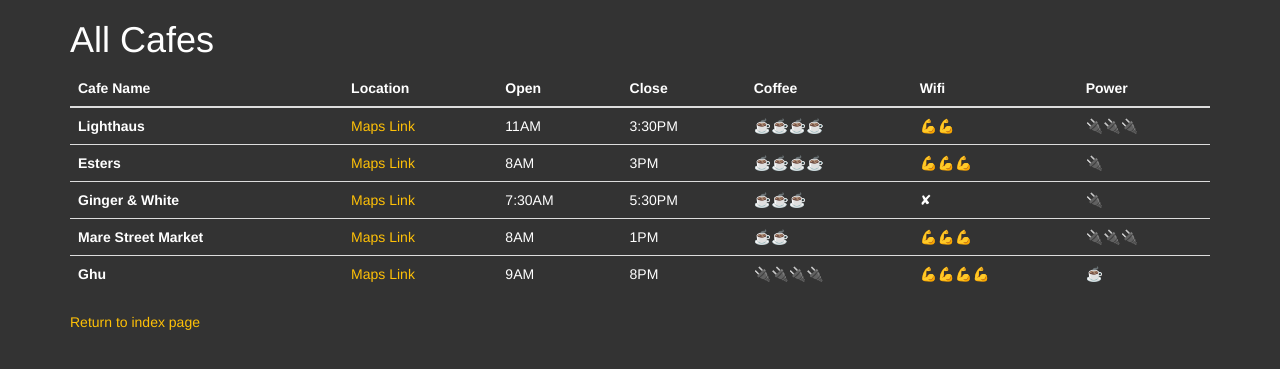
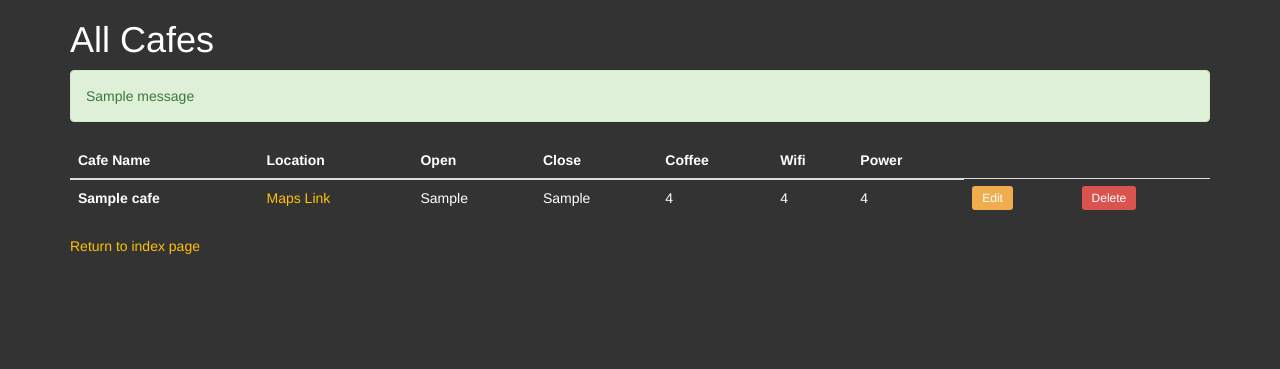
Before and after one commit to amirjalili-pi/coffee_and_wifi, a Flask app: page /cafes in a window 1280 px wide. Shown: the top 369 px of the page. Run offline with Flask 2, Linux system fonts and the light colour scheme; one stand-in notice (Sample message) is shown; a database or web service that is not in the repository returns one stand-in record (values such as "Sample title"); some libraries are stand-ins or nearby versions.

Commit message:
refactor the cafe project and connect to mongo db

```diff
--- a/cafe-data.csv
+++ b/cafe-data.csv
@@ -3,4 +3,4 @@ Lighthaus,https://goo.gl/maps/2EvhB4oq4gyUXKXx9,11AM, 3:30PM,☕☕☕☕️,
 Esters,https://goo.gl/maps/13Tjc36HuPWLELaSA,8AM,3PM,☕☕☕☕,💪💪💪,🔌
 Ginger & White,https://goo.gl/maps/DqMx2g5LiAqv3pJQ9,7:30AM,5:30PM,☕☕☕,✘,🔌
 Mare Street Market,https://goo.gl/maps/ALR8iBiNN6tVfuAA8,8AM,1PM,☕☕,💪💪💪,🔌🔌🔌
-Ghu,https://goo.gl/maps/q8jYkfssHVn5mNgJ7,9AM,8PM,🔌🔌🔌🔌,💪💪💪💪,☕
+Ghu,https://goo.gl/maps/q8jYkfssHVn5mNgJ7,9AM,8PM,☕☕☕☕,💪💪💪💪,🔌🔌🔌🔌
--- a/main.py
+++ b/main.py
@@ -1,13 +1,20 @@
-from flask import Flask, render_template, request, redirect
+from flask import Flask, render_template, request, redirect, flash
 from flask_bootstrap import Bootstrap
 from flask_wtf import FlaskForm
 from wtforms import StringField, SubmitField, SelectField
 from wtforms.validators import DataRequired, URL
-import csv
+from flask_pymongo import PyMongo
+from bson.json_util import dumps, loads
+from bson.objectid import ObjectId
 
 app = Flask(__name__)
+app.config["MONGO_URI"] = "mongodb://localhost:27017/place"
+mongo = PyMongo(app)
+mongo_cafes = mongo.db.cafes
 app.config['SECRET_KEY'] = '8BYkEfBA6O6donzWlSihBXox7C0sKR6b'
 Bootstrap(app)
+
+"""this form is for adding new cafes"""
 
 
 # Exercise:
@@ -17,14 +24,37 @@ class CafeForm(FlaskForm):
     open_time = StringField(label="Open Time", validators=[DataRequired()])
     closing_time = StringField(label="Closing Time", validators=[DataRequired()])
     coffee_rating = SelectField(label="Coffee Rating",
-                                choices=[("✘", "✘"), ("🔌", "🔌"), ("🔌🔌", "🔌🔌"), ("🔌🔌🔌", "🔌🔌🔌"), ("🔌🔌🔌🔌", "🔌🔌🔌🔌"),
-                                         ("🔌🔌🔌🔌🔌", "🔌🔌🔌🔌🔌")], validators=[DataRequired()])
+                                choices=[("✘", "✘"), ("☕", "☕"), ("☕☕", "☕☕"), ("☕☕☕", "☕☕☕"), ("☕☕☕☕", "☕☕☕☕"),
+                                         ("☕☕☕☕☕", "☕☕☕☕☕")], validators=[DataRequired()])
     wifi_rating = SelectField(label="Wifi Rating",
-                              choices=[("✘", "✘"), ("💪", "💪"), ("💪💪", "💪💪"), ("💪💪💪", "💪💪💪"), ("💪💪💪💪", "💪💪💪💪"),
+                              choices=[("✘", "✘"), ("💪", "💪"), ("💪💪", "💪💪"), ("💪💪💪", "💪💪💪"),
+                                       ("💪💪💪💪", "💪💪💪💪"),
                                        ("💪💪💪💪💪", "💪💪💪💪💪")],
                               validators=[DataRequired()])
     power_outlet = SelectField(label="Location URL",
-                               choices=[("✘", "✘"), ("☕", "☕"), ("☕☕", "☕☕"), ("☕☕☕", "☕☕☕"), ("☕☕☕☕", "☕☕☕☕"), ("☕☕☕☕☕", "☕☕☕☕☕")],
+                               choices=[("✘", "✘"), ("🔌", "🔌"), ("🔌🔌", "🔌🔌"), ("🔌🔌🔌", "🔌🔌🔌"),
+                                        ("🔌🔌🔌🔌", "🔌🔌🔌🔌"),
+                                        ("🔌🔌🔌🔌🔌", "🔌🔌🔌🔌🔌")],
+                               validators=[DataRequired()])
+    submit = SubmitField(label="Add")
+
+
+"""this form is for editing cafe data"""
+
+
+class CafeEditForm(FlaskForm):
+    coffee_rating = SelectField(label="Coffee Rating",
+                                choices=[("✘", "✘"), ("☕", "☕"), ("☕☕", "☕☕"), ("☕☕☕", "☕☕☕"), ("☕☕☕☕", "☕☕☕☕"),
+                                         ("☕☕☕☕☕", "☕☕☕☕☕")], validators=[DataRequired()])
+    wifi_rating = SelectField(label="Wifi Rating",
+                              choices=[("✘", "✘"), ("💪", "💪"), ("💪💪", "💪💪"), ("💪💪💪", "💪💪💪"),
+                                       ("💪💪💪💪", "💪💪💪💪"),
+                                       ("💪💪💪💪💪", "💪💪💪💪💪")],
+                              validators=[DataRequired()])
+    power_outlet = SelectField(label="Location URL",
+                               choices=[("✘", "✘"), ("🔌", "🔌"), ("🔌🔌", "🔌🔌"), ("🔌🔌🔌", "🔌🔌🔌"),
+                                        ("🔌🔌🔌🔌", "🔌🔌🔌🔌"),
+                                        ("🔌🔌🔌🔌🔌", "🔌🔌🔌🔌🔌")],
                                validators=[DataRequired()])
     submit = SubmitField(label="Add")
 
@@ -35,6 +65,20 @@ class CafeForm(FlaskForm):
 # make all fields required except submit
 # use a validator to check that the URL field has a URL entered.
 # ---------------------------------------------------------------------------
+# with open('cafe-data.csv') as data:
+#     cafe_data = data.read().splitlines()
+#     cafe_key = cafe_data[0].split(",")
+#     cafes_info = cafe_data[1:]
+#     cafe_list = []
+#     for info in cafes_info:
+#         cafe_list.append(dict(zip(cafe_key, info.split(","))))
+#     for cafe in cafe_list:
+#         mongo_cafes.insert_one({"name": cafe["Cafe Name"], "location": cafe["Location"],
+#                                 "open_t": cafe["Open"], "close_t": cafe["Close"],
+#                                 "coffee_rate": cafe["Coffee"],
+#                                 "wifi_rate": cafe["Wifi"], "power_rate": cafe["Power"]})
+
+"""home page"""
 
 
 # all Flask routes below
@@ -43,32 +87,68 @@ def home():
     return render_template("index.html")
 
 
+"""cafe list page"""
+
+
+@app.route('/cafes')
+def cafes():
+    all_cafes = mongo_cafes.find()
+    return render_template('cafes.html', cafes=all_cafes)
+
+
+"""this method create a record in mongo db"""
+
+
 @app.route('/add', methods=["get", "post"])
 def add_cafe():
     form = CafeForm()
     if request.method == "POST":
         if form.validate_on_submit():
             print("True")
-            with open('cafe-data.csv', 'a') as fd:
-                fd.write(f"\n{form.name.data},{form.location_url.data},{form.open_time.data},{form.closing_time.data},{form.coffee_rating.data},{form.wifi_rating.data},{form.power_outlet.data}")
-            return redirect("/")
+            mongo_cafes.insert_one({"name": form.name.data, "location": form.location_url.data,
+                                    "open_t": form.open_time.data, "close_t": form.closing_time.data,
+                                    "coffee_rate": form.coffee_rating.data,
+                                    "wifi_rate": form.wifi_rating.data, "power_rate": form.power_outlet.data})
+            # with open('cafe-data.csv', 'a') as fd:
+            #     fd.write(f"\n{form.name.data},
+            #     {form.location_url.data},{form.open_time.data},{form.closing_time.data},
+            #     {form.coffee_rating.data},{form.wifi_rating.data},{form.power_outlet.data}")
+            flash("You've been created on record", "success")
+            return redirect("/cafes")
         # Exercise:
         # Make the form write a new row into cafe-data.csv
         # with   if form.validate_on_submit()
     return render_template('add.html', form=form)
 
 
-@app.route('/cafes')
-def cafes():
-    with open('cafe-data.csv') as data:
-        cafe_data = data.read().splitlines()
-    cafe_key = cafe_data[0].split(",")
-    cafes_info = cafe_data[1:]
-    cafe_list = []
-    for info in cafes_info:
-        cafe_list.append(dict(zip(cafe_key, info.split(","))))
-    print(cafe_list)
-    return render_template('cafes.html', cafes=cafe_list)
+"""this method update a record in mongo db"""
+
+
+@app.route("/edit", methods=['get', 'post'])
+def edit_cafe():
+    form = CafeEditForm()
+    cafe_id = request.args.get("pk")
+    if request.method == "POST":
+        if form.validate_on_submit():
+            mongo_cafes.update_one({"_id": ObjectId(cafe_id)}, {"$set": {"coffee_rate": form.coffee_rating.data,
+                                                                         "wifi_rate": form.wifi_rating.data,
+                                                                         "power_rate": form.power_outlet.data}})
+            flash("You've been updated on record", "info")
+            return redirect("/cafes")
+    cafe = mongo_cafes.find_one({"_id": ObjectId(cafe_id)})
+    return render_template("edit.html", form=form, cafe=cafe)
+
+
+"""this method delete record's"""
+
+
+@app.route("/delete", methods=["get", "post"])
+def delete_cafe():
+    cafe_id = request.args.get("pk")
+    mongo_cafes.delete_one({"_id": ObjectId(cafe_id)})
+    flash("You've been deleted one record", "danger")
+    return redirect("/cafes")
+    # return render_template("index.html", message="You've been deleted one record", msg_class="danger")
 
 
 if __name__ == '__main__':
--- a/templates/cafes.html
+++ b/templates/cafes.html
@@ -15,7 +15,9 @@
             <div class="col-sm-12">
 
                 <h1>All Cafes</h1>
-
+                {% for category, message in get_flashed_messages(with_categories=True) %}
+                    <div class="alert alert-{{ category }}">{{ message }}</div>
+                {% endfor %}
                 <table class="table">
                     <!-- This is where you will write the code to render a Bootstrap
                     Table that contains all the information from the
@@ -34,13 +36,17 @@
                     <tbody>
                     {% for cafe in cafes %}
                         <tr>
-                            <th scope="row">{{ cafe["Cafe Name"] }}</th>
-                            <td><a href="{{ cafe["Location"] }}">Maps Link</a></td>
-                            <td>{{ cafe["Open"] }}</td>
-                            <td>{{ cafe["Close"] }}</td>
-                            <td>{{ cafe["Coffee"] }}</td>
-                            <td>{{ cafe["Wifi"] }}</td>
-                            <td>{{ cafe["Power"] }}</td>
+                            <th scope="row">{{ cafe["name"] }}</th>
+                            <td><a href="{{ cafe["location"] }}">Maps Link</a></td>
+                            <td>{{ cafe["open_t"] }}</td>
+                            <td>{{ cafe["close_t"] }}</td>
+                            <td>{{ cafe["coffee_rate"] }}</td>
+                            <td>{{ cafe["wifi_rate"] }}</td>
+                            <td>{{ cafe["power_rate"] }}</td>
+                            <td><a class="btn-warning btn-sm" href="{{ url_for('edit_cafe', pk=cafe._id) }}">Edit</a>
+                            </td>
+                            <td><a class="btn-danger btn-sm" href="{{ url_for('delete_cafe', pk=cafe._id) }}">Delete</a>
+                            </td>
                         </tr>
                     {% endfor %}
                     </tbody>
```
Also changed, not shown: templates/edit.html (added, +19 -0 lines).
